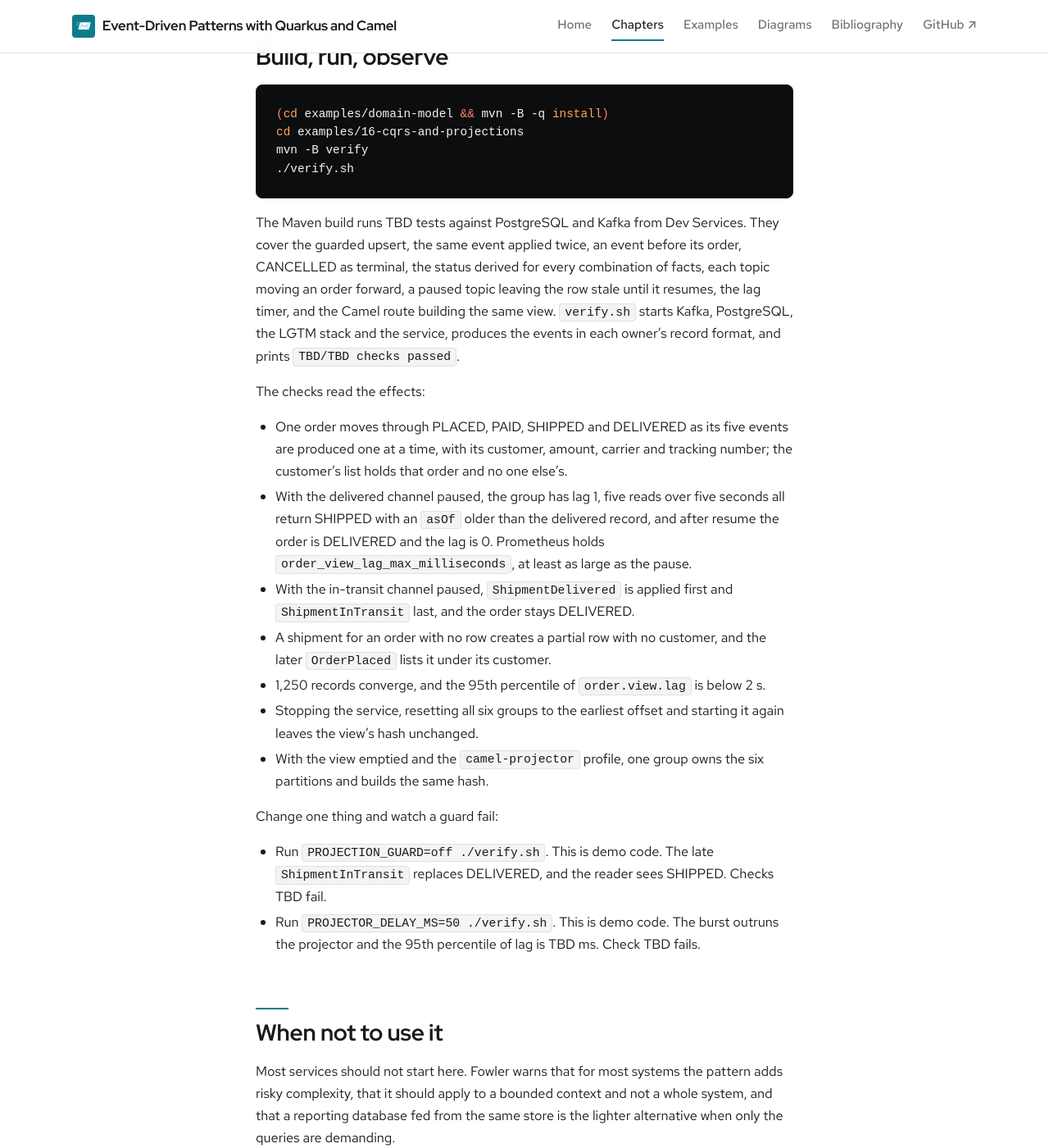
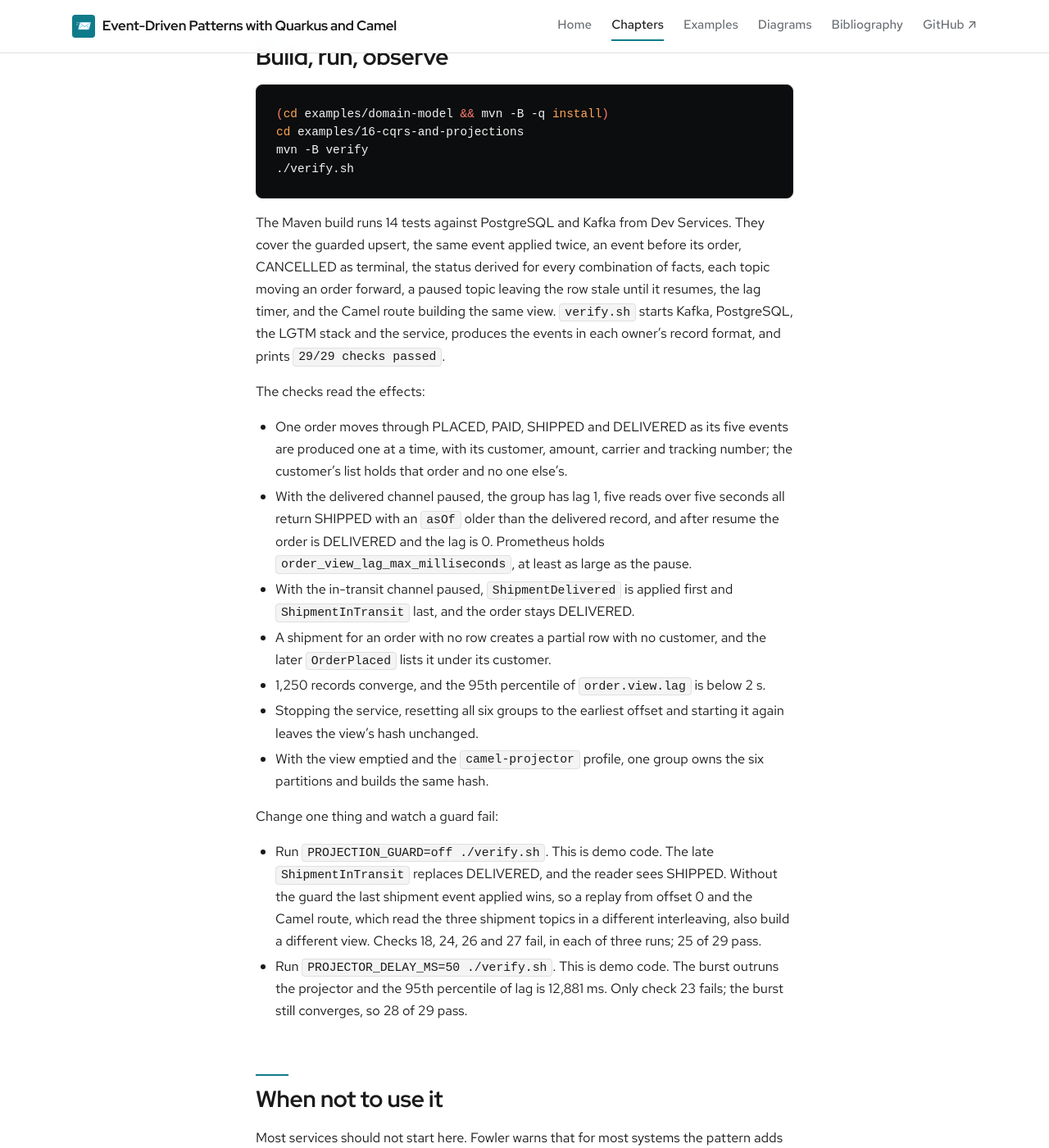
Before and after one commit to patterncatalyst/event-driven-patterns-with-quarkus-and-camel, a Jekyll site: the page built from _docs/16-cqrs-and-projections.md, in a window 1280 px wide and 1400 px high, scrolled down 5928 px. Shown: the whole window at 82% size. Built offline with Jekyll 4.4.1, drawn with Linux system fonts in a browser that asks for light colours; some web fonts are replaced; some of the changed text lies outside the part shown.

Commit message:
chore(r07): step 3 ch 16 window, numbers filled

````diff
--- a/_docs/16-cqrs-and-projections.md
+++ b/_docs/16-cqrs-and-projections.md
@@ -93,7 +93,7 @@ Two things make that staleness a property the reader can use. `asOf` on every an
 
 What the view does not give is read-your-writes. A customer who has just placed an order may list their orders and not see it. The write side's response is the place to confirm the order; the list catches up. Fowler notes that separate models raise the likelihood of eventual consistency.
 
-The same timer is the check on throughput. A projector that applies slower than events arrive falls behind by the difference, and the lag grows with the backlog until the traffic stops. A burst of 250 orders (1,250 records) was applied with a 95th percentile lag of TBD ms. With each event delayed by 50 ms, it was TBD ms.
+The same timer is the check on throughput. A projector that applies slower than events arrive falls behind by the difference, and the lag grows with the backlog until the traffic stops. A burst of 250 orders (1,250 records) was applied with a 95th percentile lag of 318 to 334 ms across three runs. With each event delayed by 50 ms, it was 12,881 ms.
 
 ## Order across topics
 
@@ -122,7 +122,7 @@ mvn -B verify
 ./verify.sh
 ```
 
-The Maven build runs TBD tests against PostgreSQL and Kafka from Dev Services. They cover the guarded upsert, the same event applied twice, an event before its order, CANCELLED as terminal, the status derived for every combination of facts, each topic moving an order forward, a paused topic leaving the row stale until it resumes, the lag timer, and the Camel route building the same view. `verify.sh` starts Kafka, PostgreSQL, the LGTM stack and the service, produces the events in each owner's record format, and prints `TBD/TBD checks passed`.
+The Maven build runs 14 tests against PostgreSQL and Kafka from Dev Services. They cover the guarded upsert, the same event applied twice, an event before its order, CANCELLED as terminal, the status derived for every combination of facts, each topic moving an order forward, a paused topic leaving the row stale until it resumes, the lag timer, and the Camel route building the same view. `verify.sh` starts Kafka, PostgreSQL, the LGTM stack and the service, produces the events in each owner's record format, and prints `29/29 checks passed`.
 
 The checks read the effects:
 
@@ -136,8 +136,8 @@ The checks read the effects:
 
 Change one thing and watch a guard fail:
 
-- Run `PROJECTION_GUARD=off ./verify.sh`. This is demo code. The late `ShipmentInTransit` replaces DELIVERED, and the reader sees SHIPPED. Checks TBD fail.
-- Run `PROJECTOR_DELAY_MS=50 ./verify.sh`. This is demo code. The burst outruns the projector and the 95th percentile of lag is TBD ms. Check TBD fails.
+- Run `PROJECTION_GUARD=off ./verify.sh`. This is demo code. The late `ShipmentInTransit` replaces DELIVERED, and the reader sees SHIPPED. Without the guard the last shipment event applied wins, so a replay from offset 0 and the Camel route, which read the three shipment topics in a different interleaving, also build a different view. Checks 18, 24, 26 and 27 fail, in each of three runs; 25 of 29 pass.
+- Run `PROJECTOR_DELAY_MS=50 ./verify.sh`. This is demo code. The burst outruns the projector and the 95th percentile of lag is 12,881 ms. Only check 23 fails; the burst still converges, so 28 of 29 pass.
 
 ## When not to use it
 
````
Also changed, not shown: other parts of _docs/16-cqrs-and-projections.md (+1 -1 lines), examples/16-cqrs-and-projections/README.md (+3 -3 lines).
